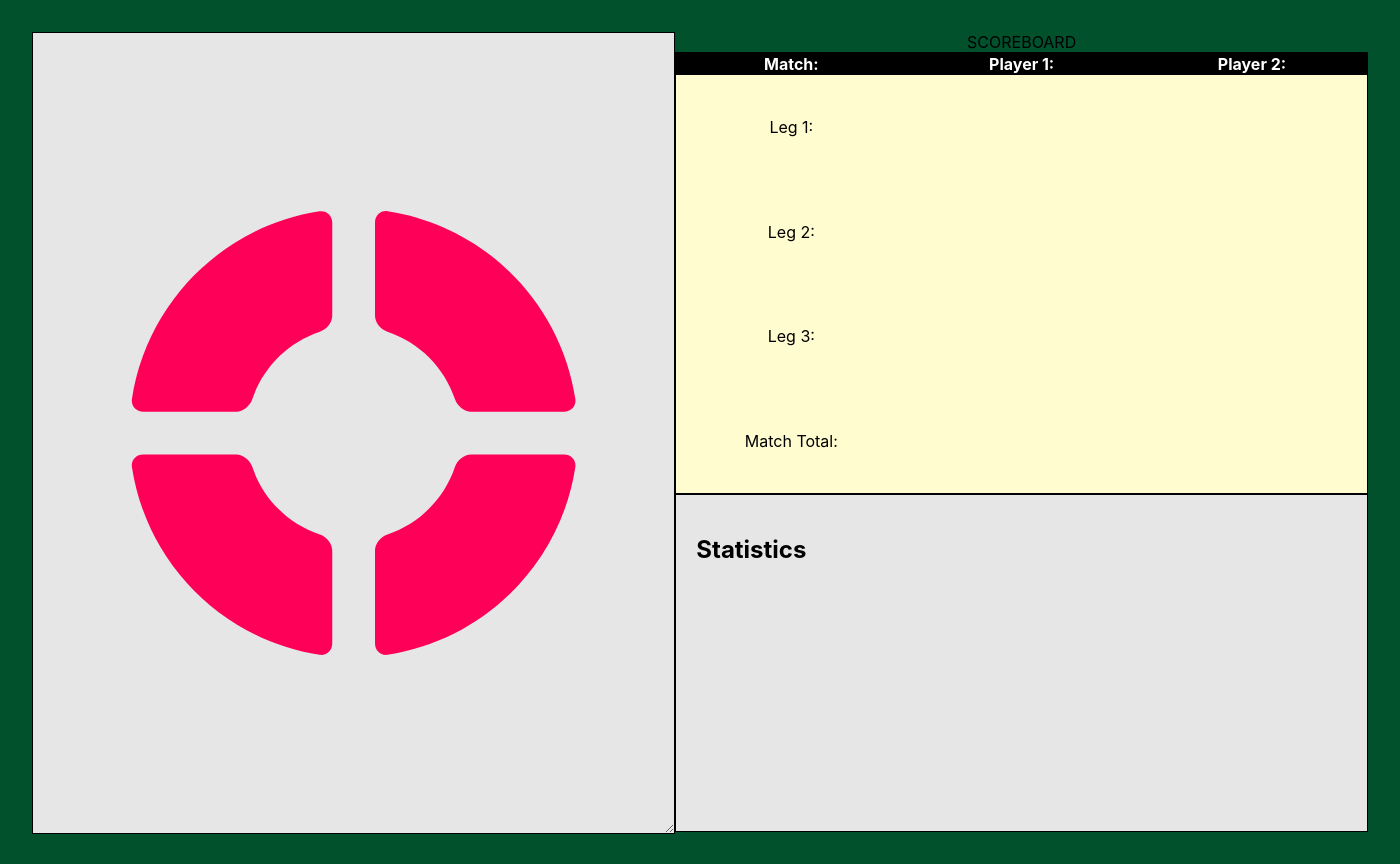
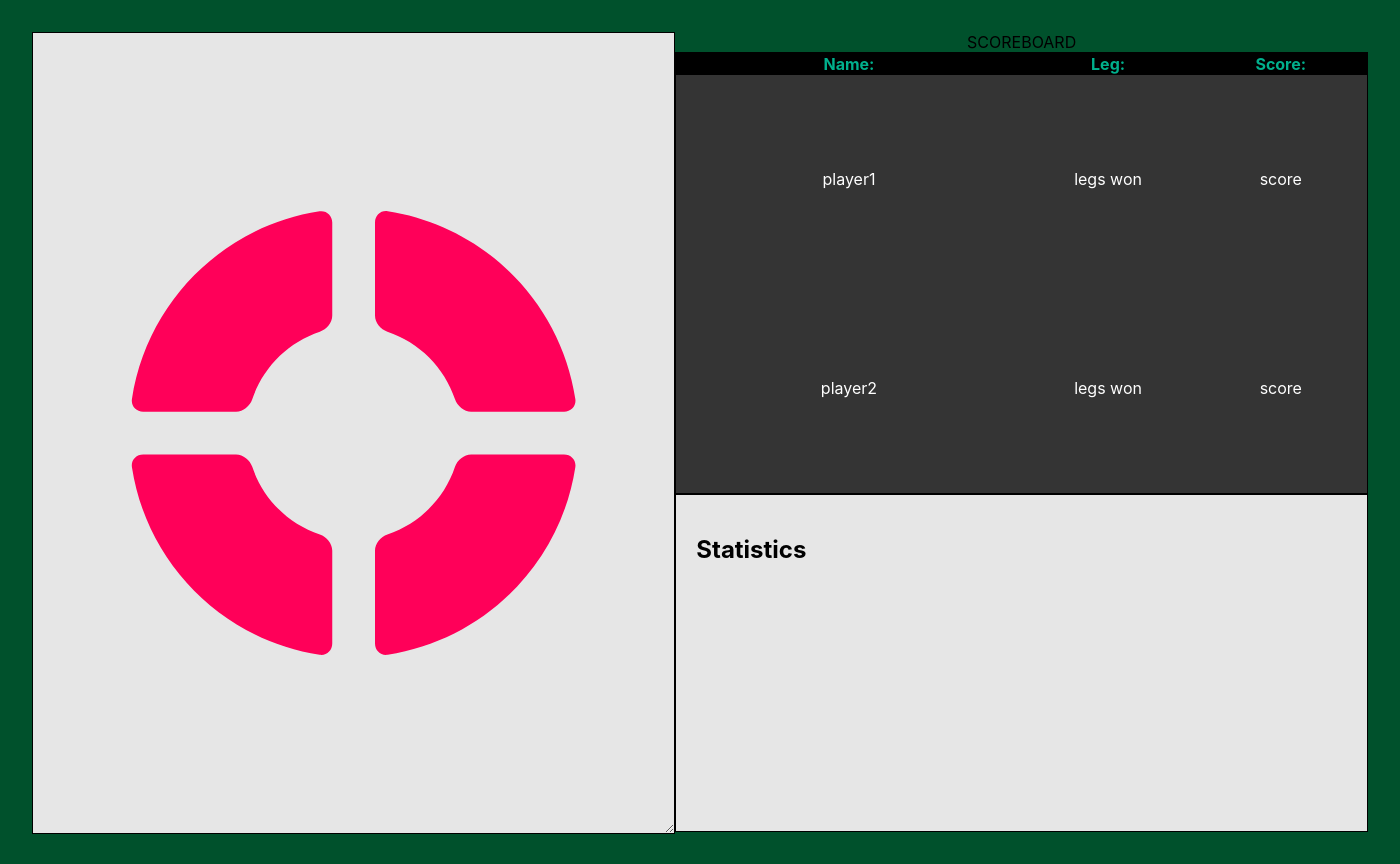
Before and after one commit to alex-y-z/OnPoint, an Electron app: page src/index.html in a window 1400 px wide. Drawn offline with Linux system fonts and the light colour scheme.

Commit message:
Scoreboard Restructure

```diff
--- a/src/classes.js
+++ b/src/classes.js
@@ -22,6 +22,11 @@ class Player {
     };
 
 
+
+    // JS command to send to HTML
+    // var playerName = ...
+    // var name = document.getElementById('player1');
+    // name.innerHTML = playerName;
 
 
 }
--- a/src/index.css
+++ b/src/index.css
@@ -52,7 +52,7 @@ table {
 
 thead {
   width: auto;
-  color: white;
+  color: rgb(0, 176, 141);
   background-color: rgb(0, 0, 0);
 }
 
@@ -60,7 +60,8 @@ td {
   padding: 20px;
   width: auto;
   text-align: center;
-  background-color: #FFFDD0;
+  color: white;
+  background-color: #343434;
 }
 
 /* Statistics */
--- a/src/index.html
+++ b/src/index.html
@@ -52,39 +52,24 @@
         <thead>
           <!--HEADER-->
             <tr>
-                <th scope="col">Match:</th>
-                <th scope="col">Player 1:</th>        <!--Add User's Input-->
-                <th scope="col">Player 2:</th>        <!--Add User's Input-->
+                <th scope="col" colspan="2">Name:</th>
+                <th scope="col">Leg:</th>
+                <th scope="col">Score:</th>
             </tr>
         </thead>
         <tbody>
             <!--Row 1-->
-            <!--TODO: Add dynamic rows for user selected # of legs-->
             <tr>
-              <td>Leg 1:</td>
-              <td></td>           <!--Insert Player 1 Score-->
-              <td></td>           <!--Insert Player 2 Score-->
+              <td colspan="2" id="player1">player1</td>
+              <td id="player1LegsWon">legs won</td>
+              <td id="player1Score">score</td>
             </tr>
 
             <!--Row 2-->
             <tr>
-                <td>Leg 2:</td>
-                <td></td>           <!--Insert Player 1 Score-->
-                <td></td>           <!--Insert Player 2 Score-->
-            </tr>
-
-            <!--Row 3-->
-            <tr>
-              <td>Leg 3:</td>
-              <td></td>           <!--Insert Player 1 Score-->
-              <td></td>           <!--Insert Player 2 Score-->
-            </tr>
-
-            <!--Row 4-->
-            <tr>
-              <td>Match Total:</td>
-              <td></td>           <!--Insert Player 1 Score-->
-              <td></td>           <!--Insert Player 2 Score-->
+                <td colspan="2" id="player2">player2</td>
+                <td id="player2LegsWon">legs won</td>
+                <td id="player2Score">score</td>
             </tr>
 
         </tbody>
```
